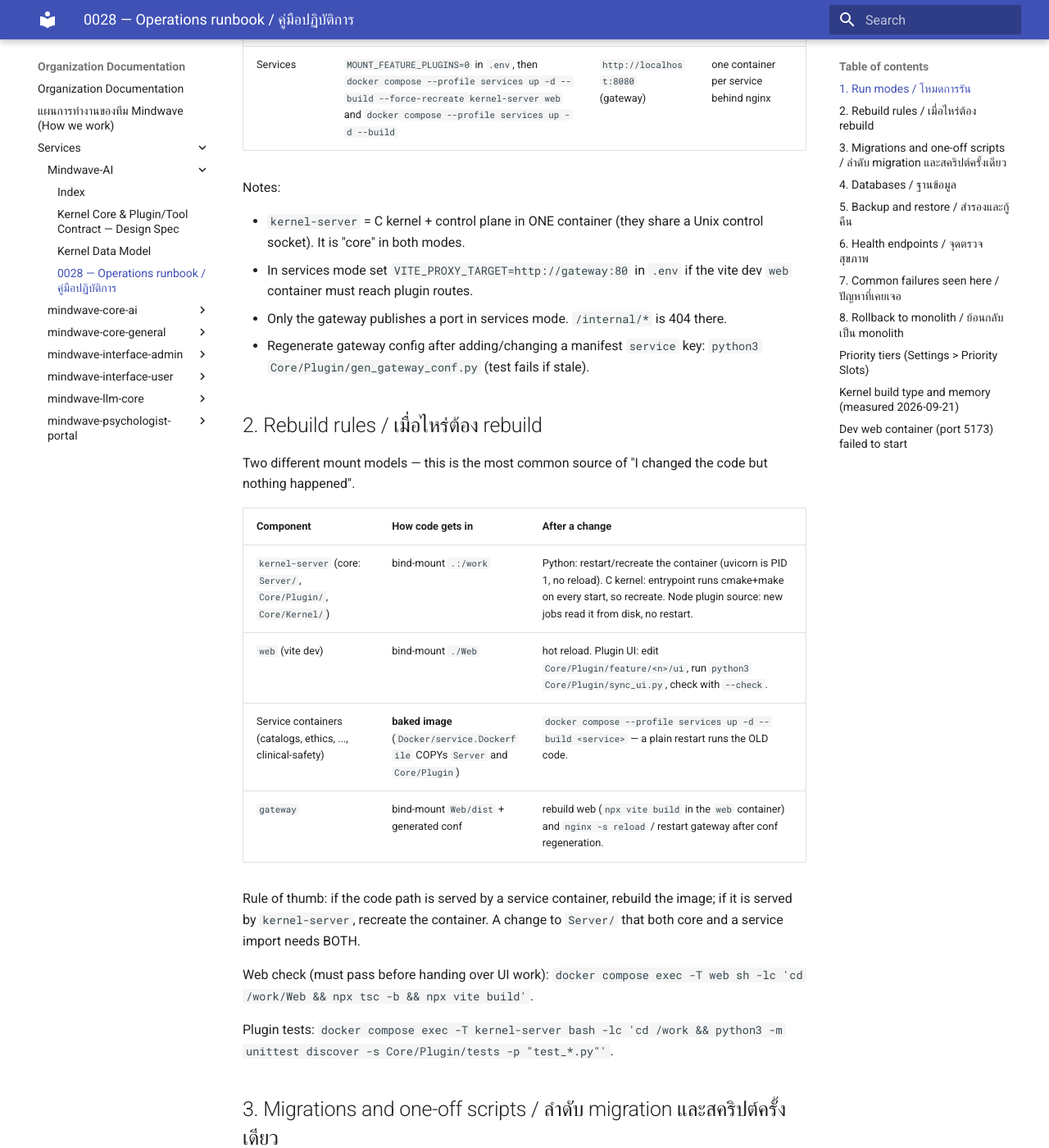
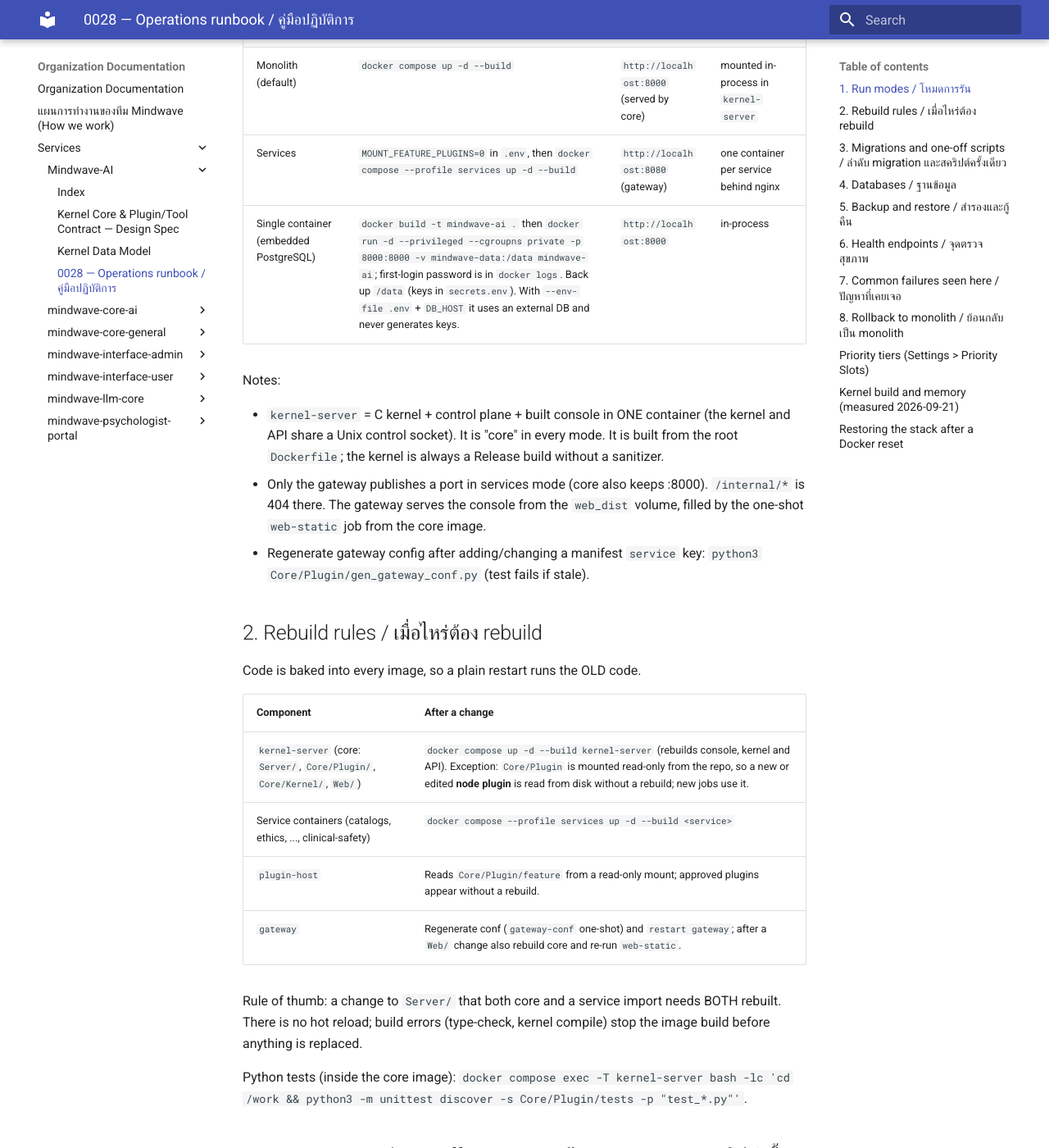
Before and after one commit to mindwave-th/organization-docs, an MkDocs documentation site: the page built from docs/services/AI_OS/operations-runbook.md, in a window 1280 px wide and 1400 px high, scrolled down 449 px. Shown: the whole window at 82% size. Built offline with MkDocs 1.6.1 and Material for MkDocs 9.7.7, drawn with Linux system fonts in a browser that asks for light colours; some of the changed text lies outside the part shown.

Commit message:
docs: auto sync from AI_OS

```diff
--- a/docs/services/AI_OS/operations-runbook.md
+++ b/docs/services/AI_OS/operations-runbook.md
@@ -8,41 +8,42 @@ environment. Related: `Docs/plans/0027-microservice-feature-services.md`,
 
 ## 1. Run modes / โหมดการรัน
 
+Everything is production: every image bakes its code (no bind-mounted source, no
+reload, no dev server).
+
 | Mode | Command | Console | Feature plugins |
 |---|---|---|---|
-| Monolith (default) | `docker compose up -d` | `http://localhost:5173` (vite) / API `:8000` | mounted in-process in `kernel-server` |
-| Services | `MOUNT_FEATURE_PLUGINS=0` in `.env`, then `docker compose --profile services up -d --build --force-recreate kernel-server web` and `docker compose --profile services up -d --build` | `http://localhost:8080` (gateway) | one container per service behind nginx |
+| Monolith (default) | `docker compose up -d --build` | `http://localhost:8000` (served by core) | mounted in-process in `kernel-server` |
+| Services | `MOUNT_FEATURE_PLUGINS=0` in `.env`, then `docker compose --profile services up -d --build` | `http://localhost:8080` (gateway) | one container per service behind nginx |
+| Single container (embedded PostgreSQL) | `docker build -t mindwave-ai .` then `docker run -d --privileged --cgroupns private -p 8000:8000 -v mindwave-data:/data mindwave-ai`; first-login password is in `docker logs`. Back up `/data` (keys in `secrets.env`). With `--env-file .env` + `DB_HOST` it uses an external DB and never generates keys. | `http://localhost:8000` | in-process |
 
 Notes:
 
-- `kernel-server` = C kernel + control plane in ONE container (they share a Unix
-  control socket). It is "core" in both modes.
-- In services mode set `VITE_PROXY_TARGET=http://gateway:80` in `.env` if the vite
-  dev `web` container must reach plugin routes.
-- Only the gateway publishes a port in services mode. `/internal/*` is 404 there.
+- `kernel-server` = C kernel + control plane + built console in ONE container (the
+  kernel and API share a Unix control socket). It is "core" in every mode. It is built
+  from the root `Dockerfile`; the kernel is always a Release build without a sanitizer.
+- Only the gateway publishes a port in services mode (core also keeps :8000). `/internal/*`
+  is 404 there. The gateway serves the console from the `web_dist` volume, filled by the
+  one-shot `web-static` job from the core image.
 - Regenerate gateway config after adding/changing a manifest `service` key:
   `python3 Core/Plugin/gen_gateway_conf.py` (test fails if stale).
 
 ## 2. Rebuild rules / เมื่อไหร่ต้อง rebuild
 
-Two different mount models — this is the most common source of "I changed the
-code but nothing happened".
+Code is baked into every image, so a plain restart runs the OLD code.
 
-| Component | How code gets in | After a change |
-|---|---|---|
-| `kernel-server` (core: `Server/`, `Core/Plugin/`, `Core/Kernel/`) | bind-mount `.:/work` | Python: restart/recreate the container (uvicorn is PID 1, no reload). C kernel: entrypoint runs cmake+make on every start, so recreate. Node plugin source: new jobs read it from disk, no restart. |
-| `web` (vite dev) | bind-mount `./Web` | hot reload. Plugin UI: edit `Core/Plugin/feature/<n>/ui`, run `python3 Core/Plugin/sync_ui.py`, check with `--check`. |
-| Service containers (catalogs, ethics, ..., clinical-safety) | **baked image** (`Docker/service.Dockerfile` COPYs `Server` and `Core/Plugin`) | `docker compose --profile services up -d --build <service>` — a plain restart runs the OLD code. |
-| `gateway` | bind-mount `Web/dist` + generated conf | rebuild web (`npx vite build` in the `web` container) and `nginx -s reload` / restart gateway after conf regeneration. |
+| Component | After a change |
+|---|---|
+| `kernel-server` (core: `Server/`, `Core/Plugin/`, `Core/Kernel/`, `Web/`) | `docker compose up -d --build kernel-server` (rebuilds console, kernel and API). Exception: `Core/Plugin` is mounted read-only from the repo, so a new or edited **node plugin** is read from disk without a rebuild; new jobs use it. |
+| Service containers (catalogs, ethics, ..., clinical-safety) | `docker compose --profile services up -d --build <service>` |
+| `plugin-host` | Reads `Core/Plugin/feature` from a read-only mount; approved plugins appear without a rebuild. |
+| `gateway` | Regenerate conf (`gateway-conf` one-shot) and `restart gateway`; after a `Web/` change also rebuild core and re-run `web-static`. |
 
-Rule of thumb: if the code path is served by a service container, rebuild the
-image; if it is served by `kernel-server`, recreate the container. A change to
-`Server/` that both core and a service import needs BOTH.
+Rule of thumb: a change to `Server/` that both core and a service import needs BOTH
+rebuilt. There is no hot reload; build errors (type-check, kernel compile) stop the image
+build before anything is replaced.
 
-Web check (must pass before handing over UI work):
-`docker compose exec -T web sh -lc 'cd /work/Web && npx tsc -b && npx vite build'`.
-
-Plugin tests:
+Python tests (inside the core image):
 `docker compose exec -T kernel-server bash -lc 'cd /work && python3 -m unittest discover -s Core/Plugin/tests -p "test_*.py"'`.
 
 ## 3. Migrations and one-off scripts / ลำดับ migration และสคริปต์ครั้งเดียว
@@ -159,7 +160,7 @@ expected for external plugins), `GET /admin/queue/jobs` for job state.
 2. `docker compose up -d --force-recreate kernel-server web` — core mounts all
    feature plugins again; routes are identical (71 verified).
 3. Point the web proxy back: remove `VITE_PROXY_TARGET` override (default
-   `http://localhost:8000`); console at `:5173`/`:8000`.
+   `http://localhost:8000`); console at `:8000`.
 4. Stop services: `docker compose --profile services stop` (or `down` for the
    profile's containers). Feature plugin enable/disable state
    (`console_documents.feature_plugins`) is shared, so it carries over unchanged.
@@ -181,12 +182,10 @@ Defaults are seeded by migration 0170 (never overwrites edits). Effect is only v
 when jobs queue: Kernel capacity (`max_concurrent`) is 1 by default, raise it in the
 same page to run several at once. Equal-level jobs are not strictly FIFO (observed).
 
-## Kernel build type and memory (measured 2026-09-21)
+## Kernel build and memory (measured 2026-09-21)
 
-The dev container builds the C kernel with Debug + AddressSanitizer by default. ASan
-keeps freed memory in a quarantine, so `mwkernel` RSS climbs about 45 KB per job (49 MB
-after ~100 jobs, ~2x slower, address space ~28 TB). That is not a leak. On servers set
-`KERNEL_BUILD_TYPE=Release` and `KERNEL_ASAN=OFF` in `.env` (read by the entrypoint).
+The kernel is built as Release without AddressSanitizer inside the image. (The earlier dev
+build used Debug + ASan, whose quarantine grew RSS about 45 KB per job; that is gone.)
 Release, measured: RSS 4.0 -> 4.3 MB after 300 jobs, 1 thread, 8 fds, flat.
 
 What a finished job leaves behind (checked after 30 and 300 jobs): no node process, no
@@ -195,12 +194,9 @@ stays flat. Job memory is bounded by the tier's cgroup limit and freed when the
 exits. Long-lived caches have TTLs (settings 2 s, sessions per SERVICE_SESSION_CACHE_SECONDS,
 plugin state 5 s) or bounded rings (hook delivery log, queues).
 
-## Dev web container (port 5173) failed to start
+## Restoring the stack after a Docker reset
 
-Symptom: `docker compose ps` shows `web` Exited (137) with
-`joining network namespace of container: No such container`, and http://localhost:5173
-does not answer. Cause (fixed 2026-09-21): `web` used `network_mode: service:kernel-server`,
-so recreating kernel-server alone orphaned it. `web` now has its own network and publishes
-5173 itself; its proxy target is `VITE_PROXY_TARGET` (default `http://kernel-server:8000`,
-set `http://gateway:80` in `.env` for the microservice stack). After any `docker compose`
-change, `docker compose --profile services up -d` brings every service back.
+If Docker Desktop resets and containers vanish, `docker compose --profile services up -d`
+brings every service back; images, volumes and the host Postgres persist. Core needs
+`--privileged` and a private cgroup namespace (already set in `docker-compose.yml`); on a
+platform that cannot grant that, the API and console start but jobs cannot get a cgroup.
```
Also changed, not shown: docs/services/AI_OS/index.md (+41 -14 lines).
